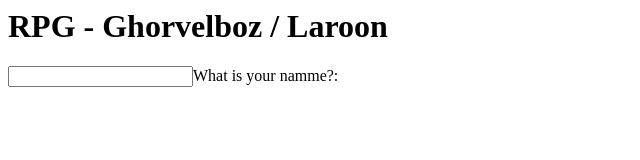
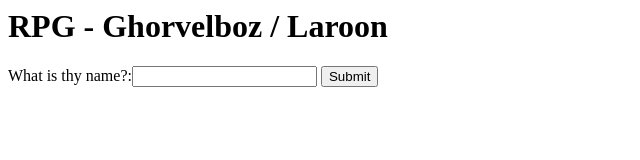
Before and after one commit to Yugatoran/RPGghorLaroon, a plain HTML site: page index.html in a window 1280 px wide. Shown: the whole page, without its empty margins (0-640 px from the left). Drawn offline with Linux system fonts and the light colour scheme.

Commit message:
Update index.html

```diff
--- a/index.html
+++ b/index.html
@@ -10,7 +10,17 @@
       RPG - Ghorvelboz / Laroon
     </h1>
 
-    <input type="text">What is your namme?:</input>
+    What is thy name?:<input id="name" type="text" />
+    <input type="Submit" onClick="greet()"/>
+
+	<div id="greeting"></div>
+
+	<script>
+		function greet(name){
+			charName = document.getElementById("name").value;
+			document.getElementById("greeting").innerHTML = "Hello " + charName;
+		}
+	</script>
 
   </body>
 </html>
```
